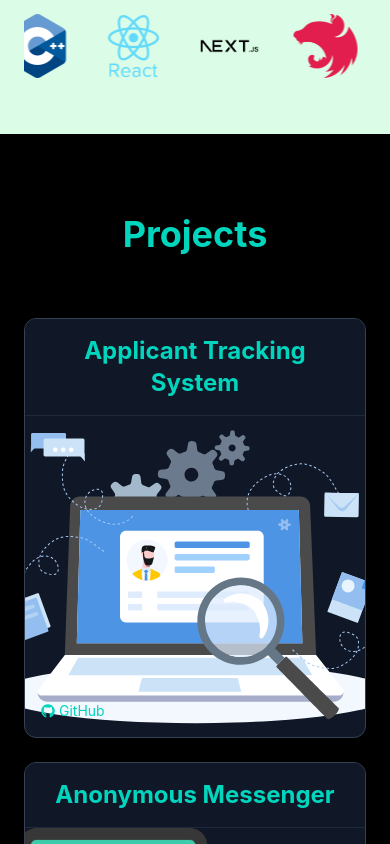
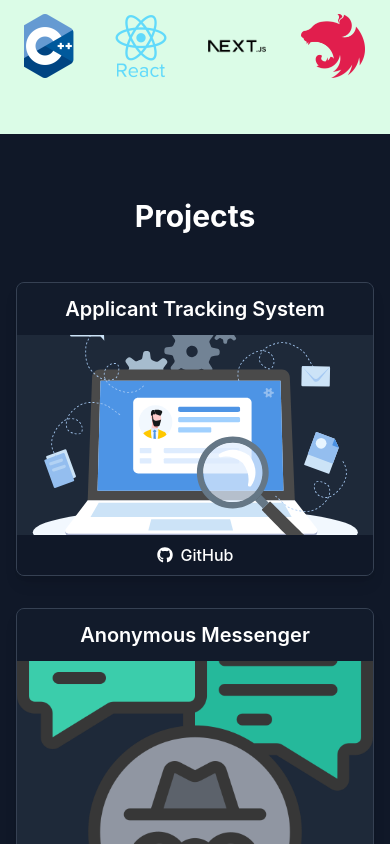
Before and after one commit to Premiiit/Portfolio, a React (Vite) app: page / in a window 390 px wide. Shown: the part 1980-2824 px from the top of the page. Built offline with nearby package versions, Linux system fonts and the light colour scheme.

Commit message:
made project section responsive

```diff
--- a/package.json
+++ b/package.json
@@ -15,6 +15,7 @@
     "react": "^19.0.0",
     "react-dom": "^19.0.0",
     "react-icons": "^5.5.0",
+    "react-intersection-observer": "^9.16.0",
     "tailwindcss": "^4.1.4"
   },
   "devDependencies": {
--- a/src/components/ProjectCard.jsx
+++ b/src/components/ProjectCard.jsx
@@ -1,82 +1,126 @@
-import { motion } from "framer-motion";
+import { motion, useAnimation } from "framer-motion"; // Import useAnimation
 import { FaGithub } from "react-icons/fa";
+import { useState, useEffect } from "react"; // Import useState and useEffect
 
+// Card scaling variant (remains simple)
 const cardVariants = {
   rest: { scale: 1 },
-  hover: { scale: 1.02 },
+  active: { scale: 1.02 }, // Changed 'hover' to 'active' for consistency
 };
 
+// Description slide-in variant
 const descVariants = {
-  rest: { x: "-100%", opacity: 0 },
-  hover: { x: 0, opacity: 1, transition: { duration: 1 } },
+  rest: { x: "-100%", opacity: 0, transition: { duration: 0.5, ease: "easeOut" } },
+  active: { x: 0, opacity: 1, transition: { duration: 0.5, ease: "easeOut" } },
 };
 
+// Tech stack slide-in variant
 const techVariants = {
-  rest: { x: "100%", opacity: 0 },
-  hover: { x: 0, opacity: 1, transition: { duration: 1, delay: 0.1 } },
+  rest: { x: "100%", opacity: 0, transition: { duration: 0.5, ease: "easeOut", delay: 0.1 } },
+  active: { x: 0, opacity: 1, transition: { duration: 0.5, ease: "easeOut", delay: 0.1 } },
 };
 
 export default function ProjectCard({ title, description, tech, link, image }) {
+  const [isClicked, setIsClicked] = useState(false);
+  const controls = useAnimation(); // Controls for the main card + children animations
+
+  // Function to handle entering the active state (hover or click)
+  const handleActivate = () => {
+    controls.start("active");
+  };
+
+  // Function to handle leaving the active state (hover end or click again)
+  // Only deactivate if not currently in the clicked state after a hover ends.
+  const handleDeactivate = () => {
+    if (!isClicked) {
+      controls.start("rest");
+    }
+  };
+
+  // Function to handle click
+  const handleClick = () => {
+    const newState = !isClicked;
+    setIsClicked(newState);
+    controls.start(newState ? "active" : "rest"); // Directly control state on click
+  };
+
+  // Ensure initial state is set
+  useEffect(() => {
+    controls.start("rest");
+  }, [controls]);
+
+
   return (
     <motion.div
-      variants={cardVariants}
+      className="relative overflow-hidden rounded-lg shadow-lg border border-gray-700 bg-gray-800 group cursor-pointer"
+      variants={cardVariants} // Use variants for scaling
       initial="rest"
-      whileHover="hover"
-      animate="rest"
-      className="relative rounded-xl overflow-hidden border border-gray-700 shadow-md bg-gray-900 h-[420px] flex flex-col"
+      animate={controls} // Control via useAnimation (handles click)
+      onHoverStart={handleActivate} // Activate on hover start
+      onHoverEnd={handleDeactivate} // Deactivate on hover end (if not clicked)
+      onClick={handleClick} // Handle click state toggle
+      layout
     >
-      {/* Title (outside image area) */}
-      <div className="p-4 border-b border-gray-800 bg-gray-900 z-30">
-        <h3 className="text-2xl font-bold text-teal-400 text-center">{title}</h3>
-      </div>
+      {/* Title */}
+      <h3 className="text-xl md:text-2xl font-semibold text-center py-3 text-white bg-gray-900/80 z-20 relative"> {/* Ensure title is above potential image overlap */}
+        {title}
+      </h3>
 
-      {/* Image section */}
-      <div className="relative flex-1">
+      {/* Image Section */}
+      <div className="relative aspect-video">
+        {/* Image - Give it a base z-index */}
         <img
           src={image}
-          alt={title}
-          className="absolute inset-0 w-full h-full object-cover transition duration-500 z-0"
+          alt={`${title} project screenshot`}
+          className="absolute inset-0 w-full h-full object-cover z-0" // Image is base layer
         />
 
-        {/* Description slide-in from left */}
+        {/* Overlay Container - Appears on hover/click */}
+        {/* Controls opacity based on parent's 'active' state via group */}
+         <div className="absolute inset-0 z-10"> {/* Overlay container itself doesn't need complex variants */}
+
+            {/* Description slide-in - Uses variants, inherits state from parent 'animate' prop */}
             <motion.div
+              className="absolute top-0 left-0 h-1/2 w-full bg-gradient-to-r from-black/90 via-black/80 to-transparent flex items-center p-4 md:p-6 pointer-events-none" // Added pointer-events-none
               variants={descVariants}
-          className="absolute top-12 left-4 right-4 z-20"
+              // No 'initial' or 'animate' here - inherits from parent 'animate={controls}'
             >
-          <p className="text-base md:text-lg text-gray-200 bg-black/80 p-4 rounded-md">
+              <p className="text-gray-200 text-sm md:text-base">
                 {description}
               </p>
             </motion.div>
 
-        {/* Tech stack slide-in from right */}
+            {/* Tech stack slide-in - Uses variants, inherits state from parent 'animate={controls}' */}
             <motion.div
+              className="absolute bottom-0 right-0 h-1/2 w-full bg-gradient-to-l from-black/90 via-black/80 to-transparent flex items-center justify-end p-4 md:p-6 pointer-events-none" // Added pointer-events-none
               variants={techVariants}
-          className="absolute bottom-12 left-4 right-4 z-20"
+               // No 'initial' or 'animate' here - inherits from parent 'animate={controls}'
            >
-          <div className="flex flex-wrap gap-3 justify-end bg-black/80 p-3 rounded-md">
+              <div className="flex flex-wrap gap-2 justify-end">
                 {tech.map((t, i) => (
-              <span
-                key={i}
-                className="text-sm md:text-base bg-gray-700 px-3 py-1 rounded-full text-gray-200"
-              >
+                  <span key={i} className="bg-teal-600 text-white text-xs font-semibold px-2 py-1 rounded">
                     {t}
                   </span>
                 ))}
               </div>
             </motion.div>
         </div>
+      </div>
 
       {/* GitHub Link */}
       {link && (
-        <div className="absolute bottom-4 left-4 z-30">
-          <a
+        <motion.a
           href={link}
           target="_blank"
-            className="text-sm text-teal-400 hover:underline flex items-center"
+          rel="noopener noreferrer"
+          className="flex items-center justify-center gap-2 bg-gray-900 hover:bg-teal-700 text-white font-medium py-2 px-4 transition-colors duration-300 w-full text-center z-20 relative" // Ensure link is clickable
+          whileHover={{ scale: 1.05 }}
+          whileTap={{ scale: 0.95 }}
+          // Prevent link click from triggering card's main onClick
+          onClick={(e) => e.stopPropagation()}
         >
-            <FaGithub className="mr-1" /> GitHub
-          </a>
-        </div>
+          <FaGithub /> GitHub
+        </motion.a>
       )}
     </motion.div>
   );
--- a/src/components/Projects.jsx
+++ b/src/components/Projects.jsx
@@ -1,83 +1,100 @@
 import ProjectCard from "./ProjectCard";
-import { motion } from "framer-motion";
+import { motion, useAnimation } from "framer-motion";
+import { useInView } from "react-intersection-observer";
+import { useEffect } from "react";
 import ats from "../assets/Homepage-illustration.svg";
 import messege from "../assets/AnonymmousMessenger.png";
 import creator from "../assets/CreatersConnect.jpg";
 
-// Projects data
+// --- projects array and variants remain the same ---
 const projects = [
   {
     title: "Applicant Tracking System",
-    description:
-      "Built a scalable ATS backend with NestJS and PostgreSQL, automating resume parsing and candidate scoring to streamline recruitment. The system ranks candidates, cuts screening time, and improves hiring precision.",
+    description: "Built a scalable ATS backend with NestJS and PostgreSQL, automating resume parsing and candidate scoring to streamline recruitment. The system ranks candidates, cuts screening time, and improves hiring precision.",
     tech: ["NestJS", "TypeScript", "PostgreSQL", "Prisma"],
     link: "https://github.com/Premiiit/ats-engine",
     image: ats,
   },
   {
     title: "Anonymous Messenger",
-    description:
-      "Developed an anonymous email app with Next.js, Resend API, and Gemini AI, enabling secure, untraceable communication with smart reply suggestions. This empowers whistleblowers, journalists, and privacy-conscious users to communicate safely while maintaining anonymity.",
+    description: "Developed an anonymous email app with Next.js, Resend API, and Gemini AI, enabling secure, untraceable communication with smart reply suggestions.",
     tech: ["Next.js", "MongoDB", "TailwindCSS"],
     link: "https://github.com/Premiiit/Anynomous-messenger",
     image: messege,
   },
   {
     title: "CreatorConnect",
-    description:
-      "Built a fan-to-creator support platform with Razorpay integration for seamless payments and post engagement tracking to help creators monetize their content. The platform empowers creators with direct fan funding while providing supporters exclusive perks and interactions.",
+    description: "Built a fan-to-creator support platform with Razorpay integration for seamless payments and post engagement tracking to help creators monetize their content.",
     tech: ["Next.js", "Razorpay", "TailwindCSS"],
     link: "https://github.com/Premiiit/CreatorConnect",
     image: creator,
   },
 ];
 
-// Animation variants
 const containerVariants = {
-  hidden: { opacity: 0, y: 30 },
+  hidden: { opacity: 0 },
   visible: {
     opacity: 1,
-    y: 0,
     transition: {
-      duration: 0.3,
       when: "beforeChildren",
       staggerChildren: 0.2,
     },
   },
 };
 
-const cardVariants = {
+const cardItemVariants = {
   hidden: { opacity: 0, y: 20 },
-  visible: { opacity: 1, y: 0 },
+  visible: { opacity: 1, y: 0, transition: { duration: 0.4 } },
 };
+// --- end of unchanged part ---
 
-// Main Component
 export default function Projects() {
+  // Removed titleControls and titleRef since we don't want title animation
+
+  const containerControls = useAnimation(); // Controls for the card container
+  const { ref: containerRef, inView: containerInView } = useInView({
+      triggerOnce: true,
+      threshold: 0.1, // Start card animation when 10% of grid is visible
+  });
+
+  // Removed the title animation effect
+
+  // Effect for Container/Card Animation (Staggered Fade In)
+  useEffect(() => {
+    if (containerInView) {
+      console.log("Card container in view, starting card animation."); // Debug log
+      containerControls.start("visible");
+    } else {
+      containerControls.start("hidden"); // Ensure it's hidden initially or if scrolled out before triggerOnce
+    }
+  }, [containerControls, containerInView]);
+
   return (
-    <motion.section
-      id="projects"
-      className="bg-black py-20 px-6 md:px-20 text-white"
-      initial="hidden"
-      whileInView="visible"
-      viewport={{ once: true, amount: 0.2 }}
-      variants={containerVariants}
-    >
-      {/* Title */}
-      <motion.h2
-        className="text-4xl md:text-5xl font-bold mb-16 text-teal-400 text-center"
-        variants={cardVariants}
+    <section id="projects" className="py-16 px-4 md:px-8 lg:px-16 bg-gray-900 text-white">
+      {/* Title Section - No Animation */}
+      <div className="text-center mb-12">
+        <h2 className="text-3xl md:text-4xl font-bold">
+          Projects
+        </h2>
+      </div>
+
+      {/* Projects Grid - Animation Preserved */}
+      <motion.div
+        ref={containerRef} // Attach ref for container animation trigger
+        className="grid grid-cols-1 md:grid-cols-3 lg:grid-cols-3 gap-8 lg:gap-12" // Adjusted md to 3 cols as requested
+        variants={containerVariants}
+        initial="hidden"
+        animate={containerControls} // Control via useAnimation
       >
-        Projects
-      </motion.h2>
-
-      {/* Grid of project cards */}
-      <div className="grid md:grid-cols-2 lg:grid-cols-3 gap-6">
         {projects.map((project, index) => (
-          <motion.div key={index} variants={cardVariants}>
-            <ProjectCard {...project} />
+          <motion.div key={index} variants={cardItemVariants}> {/* Children inherit from parent animate */}
+             <ProjectCard
+                // Pass project props
+                {...project} // Use spread syntax for brevity
+             />
           </motion.div>
         ))}
-      </div>
-    </motion.section>
+      </motion.div>
+    </section>
   );
 }
```
Also changed, not shown: 1 other file (tests, documents, lock files or other folders). Lines whose indentation alone changed are shown as unchanged.
